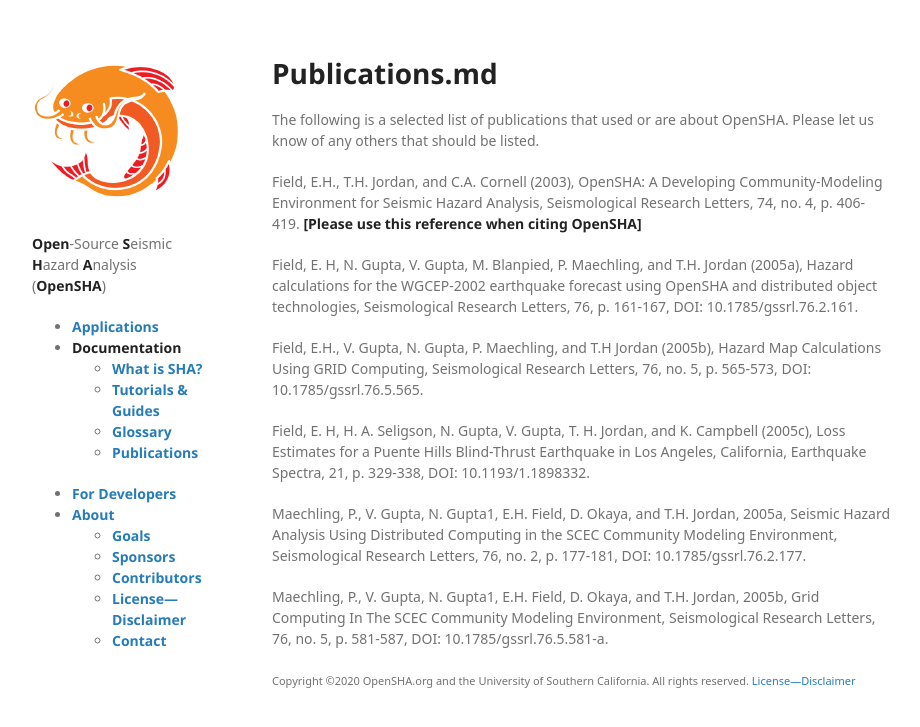
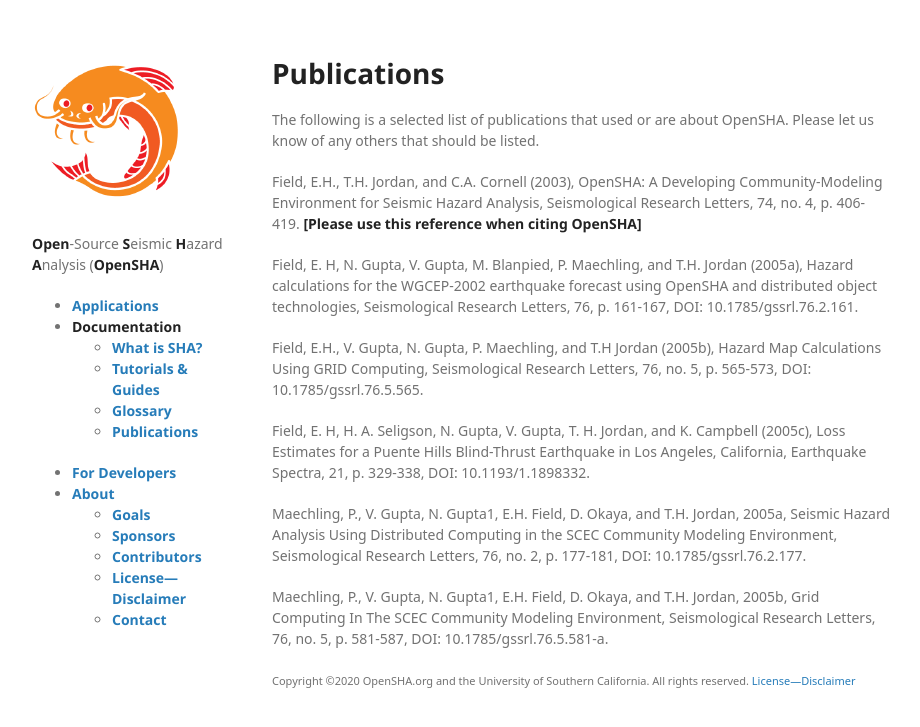
Before and after one commit to opensha/opensha.github.io, a Jekyll site: the page built from Publications.md, in a window 1280 px wide. Shown: the top 727 px of the page, without its empty margins (178-1098 px from the left). Built offline with Jekyll 4.4.1, drawn with Linux system fonts in a browser that asks for light colours; some web fonts are replaced; our own code applies the rules of GitHub Pages for plain Markdown files; a script that is not in the unit is left out.

Commit message:
sidebar width

```diff
--- a/_layouts/default.html
+++ b/_layouts/default.html
@@ -45,7 +45,7 @@
       <section>
 
 	{% unless page.path contains "Home" %}
-  	  <h1>{{ page.path }}</h1>
+  	  <h1>{{ page.path | remove: ".md" }}</h1>
 	{% endunless %}
 
         {{ content }}
--- a/_sass/jekyll-theme-minimal.scss
+++ b/_sass/jekyll-theme-minimal.scss
@@ -105,7 +105,7 @@
 }
 
 header {
-  width:180px;
+  width:200px;
   float:left;
   position:fixed;
   -webkit-font-smoothing:subpixel-antialiased;
@@ -189,7 +189,7 @@
 }
 
 footer {
-  width:180px;
+  width:200px;
   float:left;
   position:fixed;
   bottom:50px;
```
Also changed, not shown: License.md (deleted), 1 other file.
